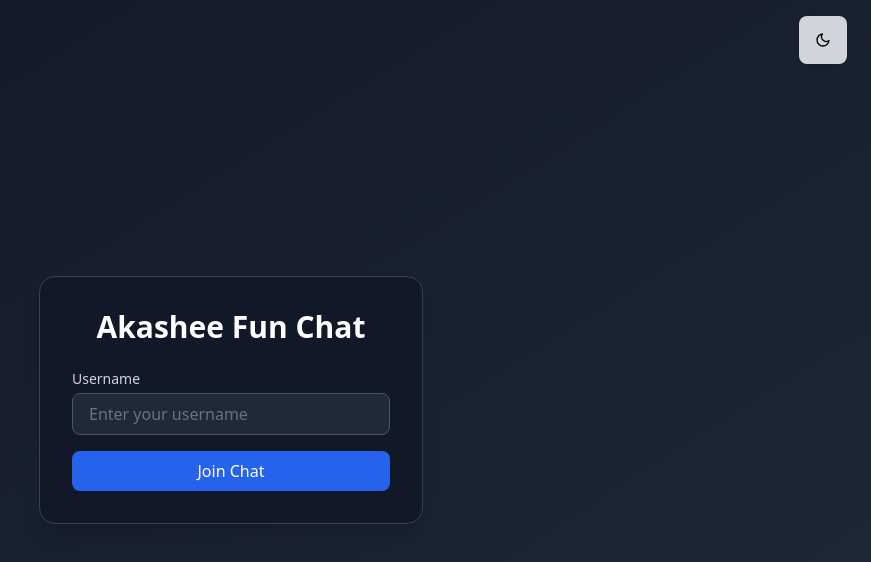
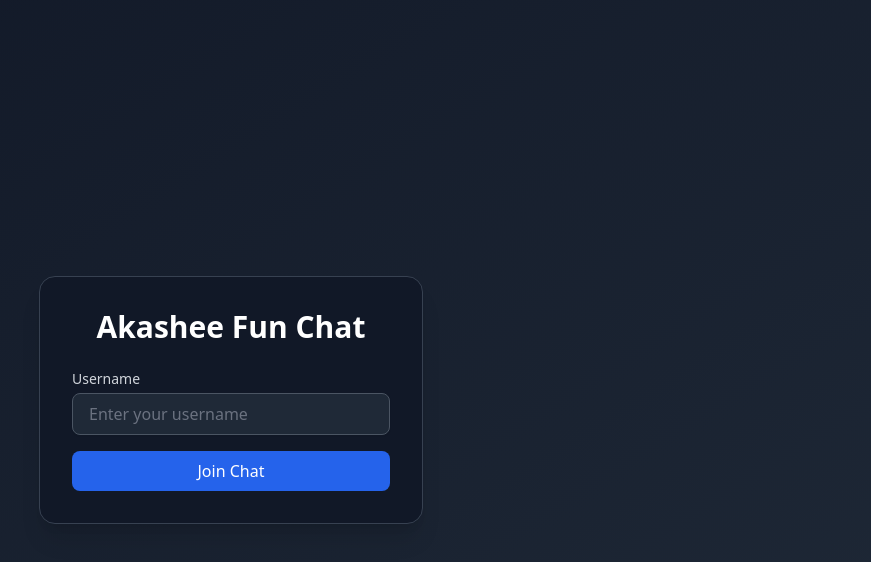
Before and after one commit to akashee13dev/chatIO, a website: page public/login/login.html in a window 1280 px wide. Shown: the whole page, without its empty margins (409-1280 px from the left). Drawn offline with nearby package versions, Linux system fonts and the light colour scheme.

Commit message:
Dark and Light mode feature position changed

```diff
--- a/public/login/login.html
+++ b/public/login/login.html
@@ -27,28 +27,6 @@
     </head>
     <body
         class="bg-gradient-to-br from-gray-900 to-gray-800 dark:from-gray-200 dark:to-gray-300 flex items-center justify-center min-h-screen text-white dark:text-gray-900 transition-colors duration-300">
-        <div class="absolute top-4 right-6 z-50">
-            <button
-                id="theme-toggle"
-                aria-label="Toggle Theme"
-                class="bg-gray-300 dark:bg-gray-700 text-black dark:text-white
-           px-4 py-2 rounded-lg shadow transition flex items-center justify-center w-12 h-12">
-                <svg
-                    id="theme-icon"
-                    xmlns="http://www.w3.org/2000/svg"
-                    class="w-8 h-8"
-                    fill="none"
-                    viewBox="0 0 24 24"
-                    stroke="currentColor"
-                    stroke-width="2">
-                    <path
-                        stroke-linecap="round"
-                        stroke-linejoin="round"
-                        d="M21 12.79A9 9 0 1111.21 3a7 7 0 009.79 9.79z"/>
-                </svg>
-            </button>
-
-        </div>
 
         <div
             class="bg-gray-900 dark:bg-gray-100 border border-gray-700 dark:border-gray-300 p-8 rounded-2xl shadow-xl w-full max-w-sm transition-colors duration-300">
@@ -77,46 +55,14 @@
 
         <script>
 
-            const themeToggle = document.getElementById("theme-toggle");
-            const themeIcon = document.getElementById("theme-icon");
-            const htmlRoot = document.documentElement; // or getElementById("html-root")
-
-            function setIcon(isDark) {
-                if (isDark) {
-                    // Sun icon (light mode)
-                    themeIcon.innerHTML = `
-      <path stroke-linecap="round" stroke-linejoin="round" d="M12 3v1m0 16v1m8.66-10h-1M4.34 12h-1m15.364 4.95l-.707-.707M6.343 6.343l-.707-.707m12.728 12.728l-.707-.707M6.343 17.657l-.707-.707M12 7a5 5 0 000 10 5 5 0 000-10z"/>
-    `;
-                } else {
-                    // Moon icon (dark mode)
-                    themeIcon.innerHTML = `
-      <path stroke-linecap="round" stroke-linejoin="round" d="M21 12.79A9 9 0 1111.21 3a7 7 0 009.79 9.79z" />
-    `;
-                }
-            }
+            const htmlRoot = document.documentElement;
 
             // Initialize based on saved theme
             if (localStorage.getItem("theme") === "dark") {
                 htmlRoot
                     .classList
                     .add("dark");
-                setIcon(true);
-            } else {
-                setIcon(false);
             }
-
-            themeToggle.addEventListener("click", () => {
-                htmlRoot
-                    .classList
-                    .toggle("dark");
-                const isDark = htmlRoot
-                    .classList
-                    .contains("dark");
-                setIcon(isDark);
-                localStorage.setItem("theme", isDark
-                    ? "dark"
-                    : "light");
-            });
 
             // Login form logic (unchanged)
             document
```
Also changed, not shown: public/index.html (+20 -29 lines).
